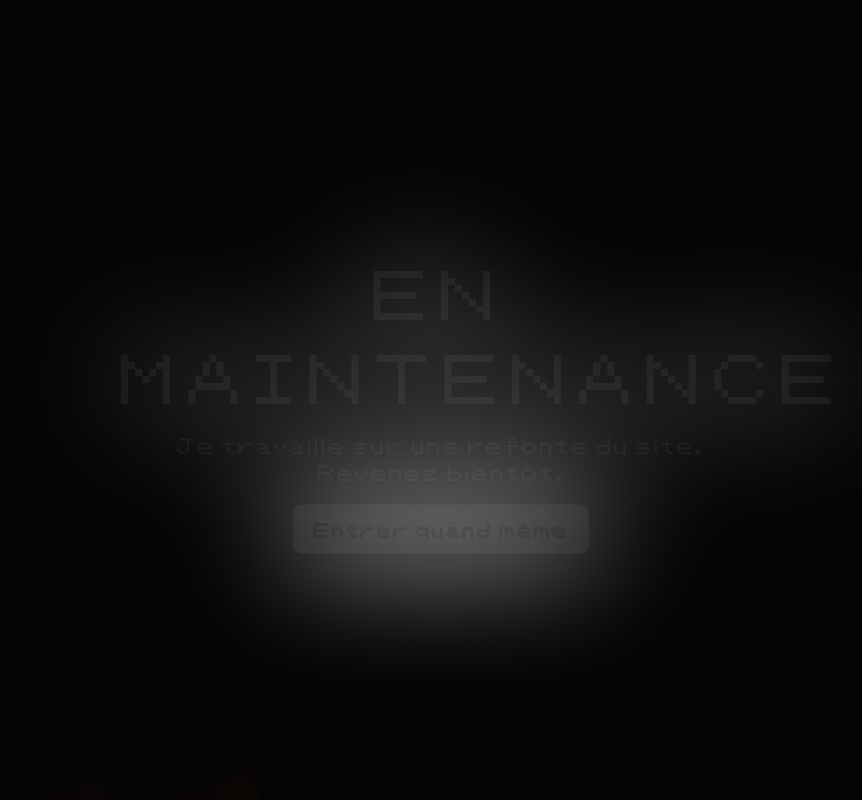
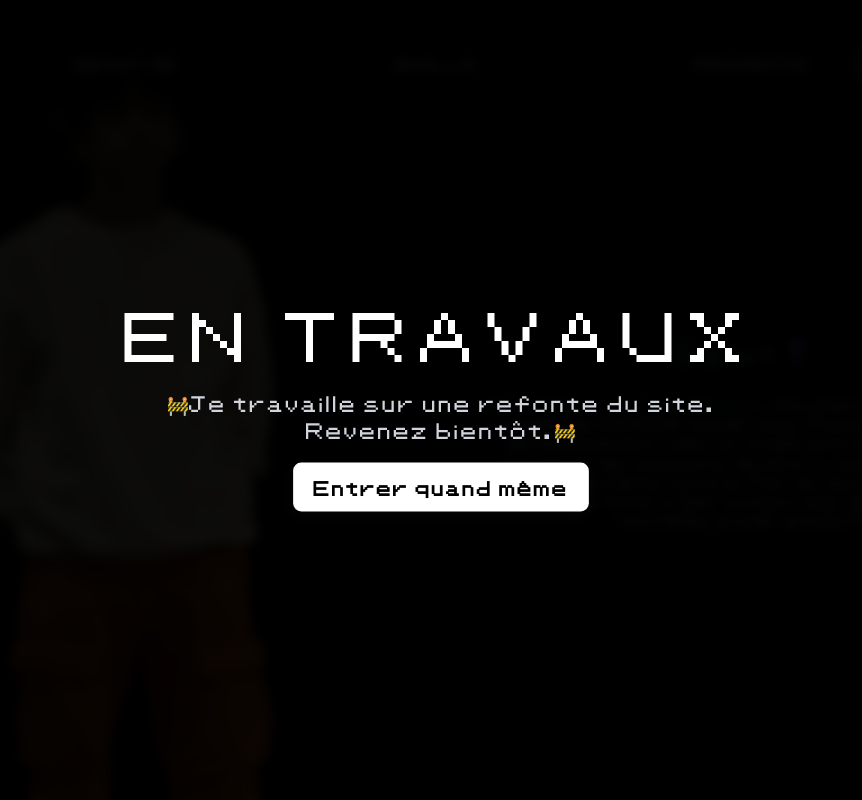
Before and after one commit to bakkhit/Portfolio, a Next.js app: page / in a window 1280 px wide. Shown: the top 800 px of the page, without its empty margins (199-1061 px from the left). Built offline with nearby package versions, Linux system fonts and the light colour scheme.

Commit message:
bright effect removed

```diff
--- a/src/components/maintenance.tsx
+++ b/src/components/maintenance.tsx
@@ -57,8 +57,8 @@ export default function Maintenance() {
   return (
     <div ref={rootRef} className="maintenance-root">
       <div className={`maintenance-card ${exiting ? 'maintenance-exit' : 'maintenance-animate-in'}`}>
-        <h1 className="maintenance-title">EN MAINTENANCE</h1>
-        <p className="maintenance-text">Je travaille sur une refonte du site. Revenez bientôt.</p>
+        <h1 className="maintenance-title">EN TRAVAUX</h1>
+        <p className="maintenance-text">🚧Je travaille sur une refonte du site. Revenez bientôt.🚧</p>
         <div className="maintenance-actions">
           <button className="maintenance-enter maintenance-pulse" onClick={enter}>
             Entrer quand même
--- a/src/styles/globals.css
+++ b/src/styles/globals.css
@@ -369,10 +369,6 @@ html {
     --mask-radius: 300px;
     -webkit-mask-image: radial-gradient(circle var(--mask-radius) at var(--cx) var(--cy), rgba(0,0,0,1) 0%, rgba(0,0,0,0.88) 12%, rgba(0,0,0,0.6) 28%, rgba(0,0,0,0.28) 48%, rgba(0,0,0,0.08) 72%, rgba(0,0,0,0) 100%);
     mask-image: radial-gradient(circle var(--mask-radius) at var(--cx) var(--cy), rgba(0,0,0,1) 0%, rgba(0,0,0,0.88) 12%, rgba(0,0,0,0.6) 28%, rgba(0,0,0,0.28) 48%, rgba(0,0,0,0.08) 72%, rgba(0,0,0,0) 100%);
-    /* stronger concentrated blur under the masked area */
-    backdrop-filter: blur(64px) saturate(1.06);
-    /* subtle tint to enhance blur visibility */
-    background: rgba(255,255,255,0.015);
     will-change: transform, opacity;
   }
 
@@ -381,7 +377,7 @@ html {
       --mask-radius: 200px;
       -webkit-mask-image: radial-gradient(circle var(--mask-radius) at var(--cx) var(--cy), rgba(0,0,0,1) 0%, rgba(0,0,0,0.86) 14%, rgba(0,0,0,0.6) 30%, rgba(0,0,0,0.28) 50%, rgba(0,0,0,0.08) 76%, rgba(0,0,0,0) 100%);
       mask-image: radial-gradient(circle var(--mask-radius) at var(--cx) var(--cy), rgba(0,0,0,1) 0%, rgba(0,0,0,0.86) 14%, rgba(0,0,0,0.6) 30%, rgba(0,0,0,0.28) 50%, rgba(0,0,0,0.08) 76%, rgba(0,0,0,0) 100%);
-      backdrop-filter: blur(52px) saturate(1.04);
+      /* backdrop-filter: blur(52px) saturate(1.04); */
     }
   }
 
```
